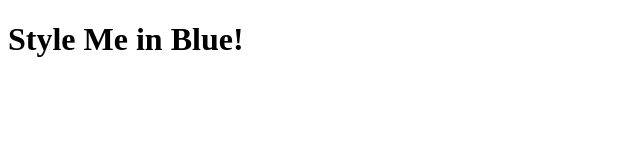
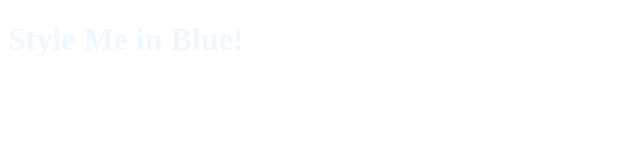
Before and after one commit to theshubhamgour/Web-Development, a plain HTML site: page Section4-CSS(Introduction)/5.1. Adding CSS/inline.html in a window 1280 px wide. Shown: the whole page, without its empty margins (0-640 px from the left). Drawn offline with Linux system fonts and the light colour scheme.

Commit message:
Added CSS intro

```diff
--- a/Section4-CSS(Introduction)/5.1. Adding CSS/inline.html
+++ b/Section4-CSS(Introduction)/5.1. Adding CSS/inline.html
@@ -7,7 +7,7 @@
 </head>
 
 <body>
-<h1>Style Me in Blue!</h1>
+<h1 style="color: aliceblue;">Style Me in Blue!</h1>
 </body>
 
 </html>
--- a/Section4-CSS(Introduction)/5.1. Adding CSS/style.css
+++ b/Section4-CSS(Introduction)/5.1. Adding CSS/style.css
@@ -0,0 +1,3 @@
+h1{
+    color: green;
+}
```
Also changed, not shown: Section4-CSS(Introduction)/5.1. Adding CSS/external.html (+1 -0 lines), Section4-CSS(Introduction)/5.1. Adding CSS/index.html (+3 -0 lines), Section4-CSS(Introduction)/5.1. Adding CSS/internal.html (+5 -0 lines).
